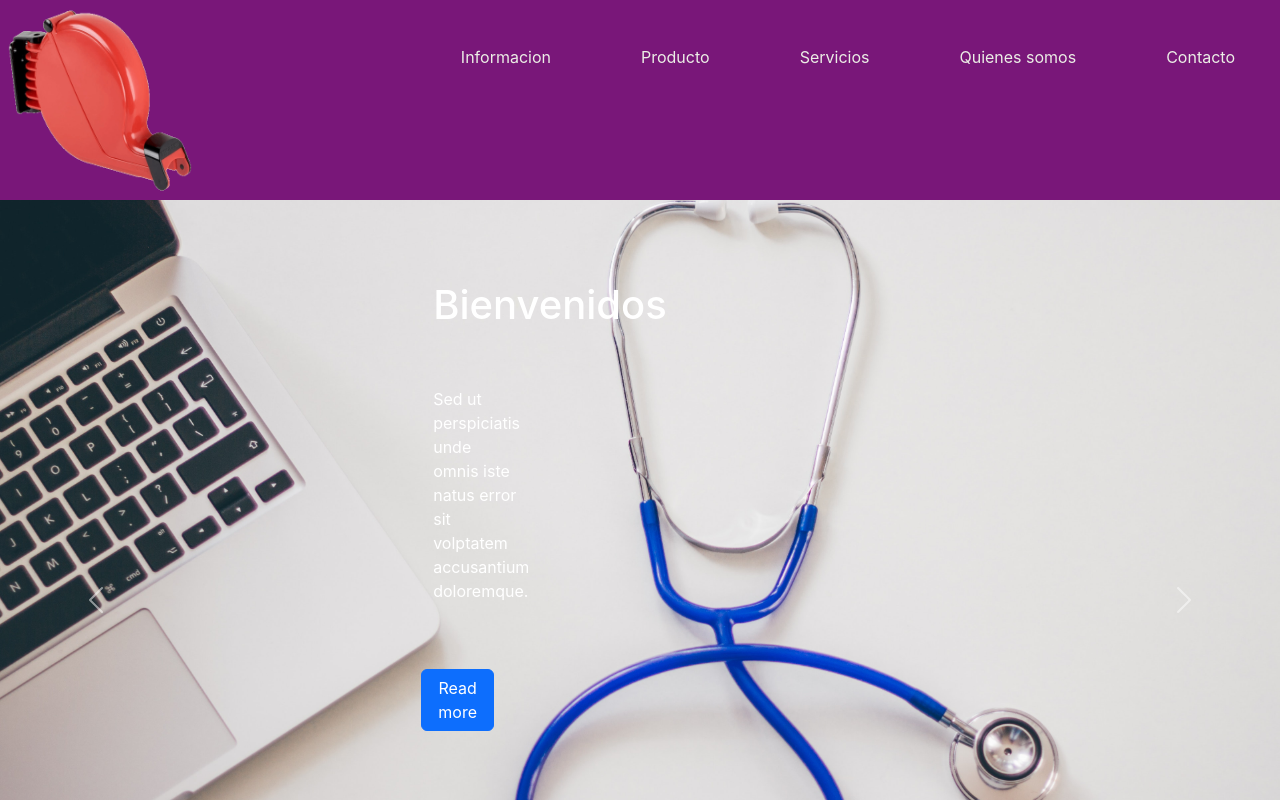
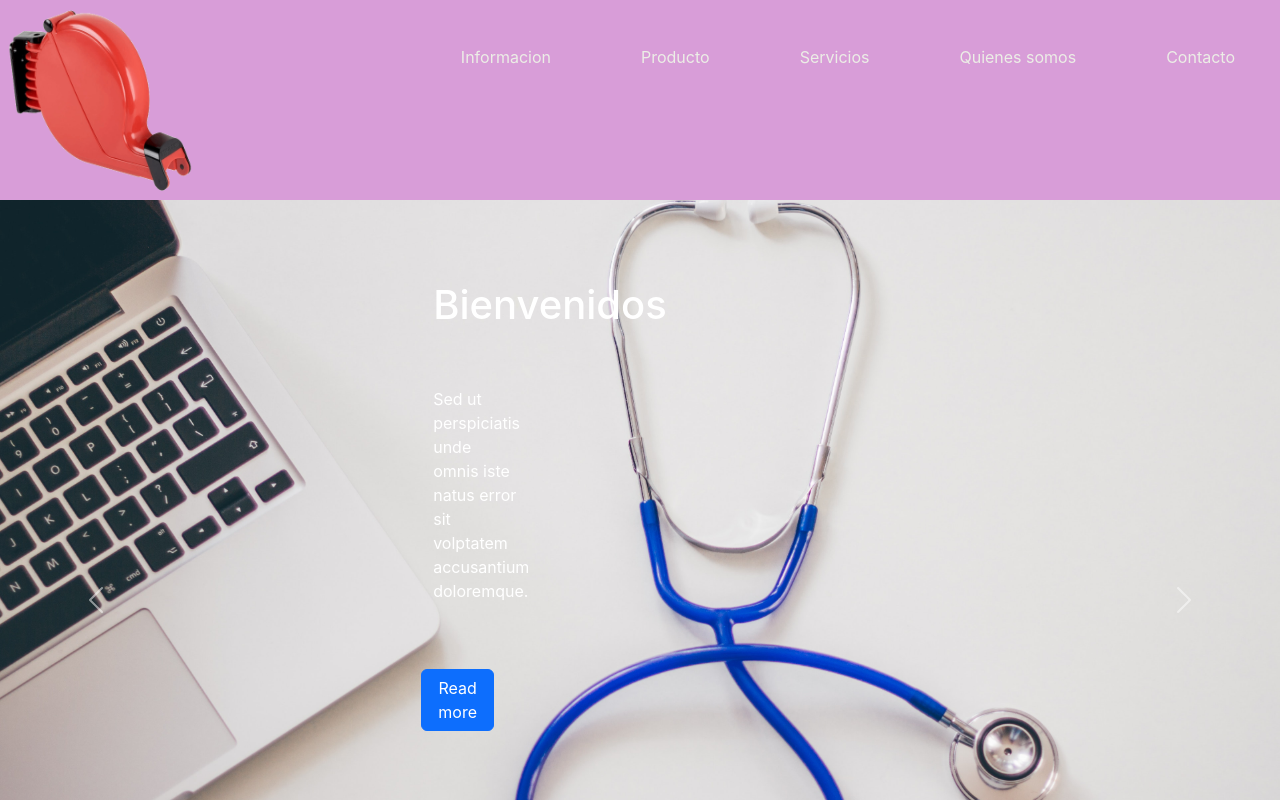
Before and after one commit to cdoller/turnero-front, a React (Create React App) app: page / in a window 1280 px wide. Shown: the top 800 px of the page. Built offline with nearby package versions, Linux system fonts and the light colour scheme.

Commit message:
sass instalado, npm i sass, luego acomode unas cositas de importaciones

```diff
--- a/package.json
+++ b/package.json
@@ -13,6 +13,7 @@
     "react-dom": "^18.2.0",
     "react-router-dom": "^6.4.3",
     "react-scripts": "5.0.1",
+    "sass": "^1.56.1",
     "web-vitals": "^2.1.4"
   },
   "scripts": {
--- a/src/assets/sass/index.scss
+++ b/src/assets/sass/index.scss
@@ -12,6 +12,7 @@ header{
         list-style: none;
         display: flex;
         justify-content: space-between;
+        flex-wrap: wrap;
         }
         li{
             margin: 15px;
--- a/src/assets/sass/variables/_colores.scss
+++ b/src/assets/sass/variables/_colores.scss
@@ -1,3 +1,3 @@
-$primary-color: rgb(121, 23, 121);
+$primary-color: rgb(216, 157, 216);
 $seconday-color: orange;
 $white:rgb(236, 238, 230);
--- a/src/assets/style/css/index.css
+++ b/src/assets/style/css/index.css
@@ -1,6 +1,6 @@
 header {
   color: rgb(236, 238, 230);
-  background-color: rgb(121, 23, 121);
+  background-color: rgb(216, 157, 216);
   display: flex;
   justify-content: space-between;
 }
@@ -8,6 +8,7 @@ header nav ul {
   list-style: none;
   display: flex;
   justify-content: space-between;
+  flex-wrap: wrap;
 }
 header nav li {
   margin: 15px;
```
Also changed, not shown: src/assets/sass/variables.scss (+3 -4 lines), src/assets/style/css/variables.css (+5 -5 lines), 1 other file (tests, documents, lock files or other folders).
